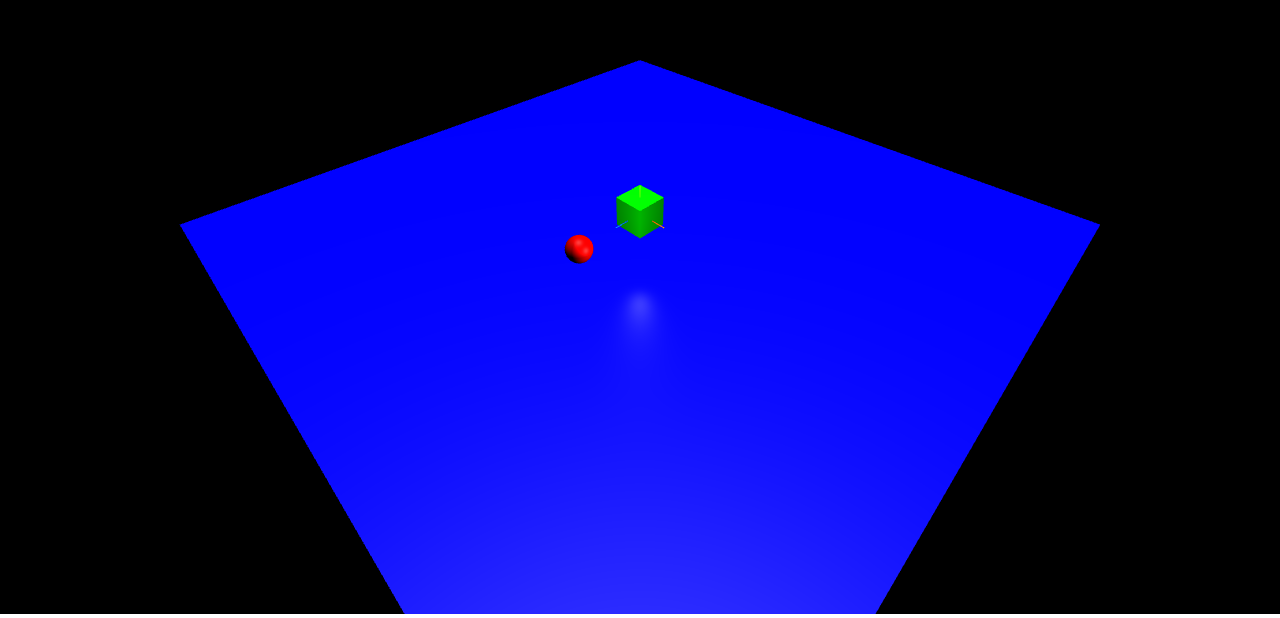
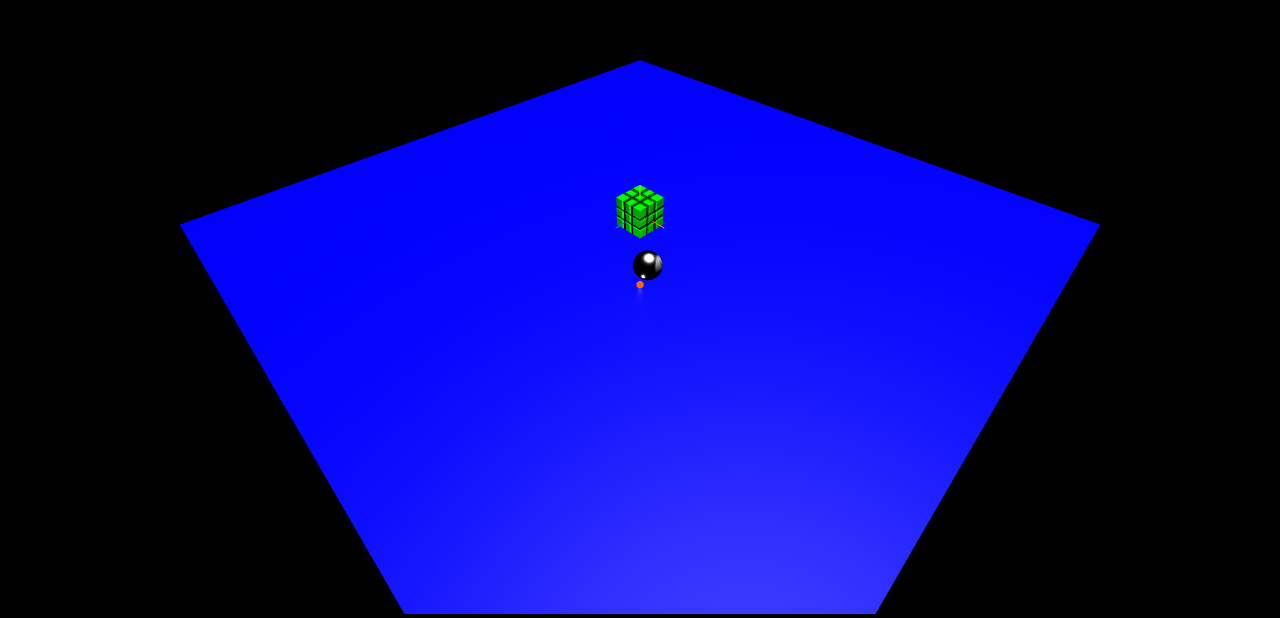
Before and after one commit to Am4teur/proj4CG, a plain HTML site: page index.html in a window 1280 px wide. Shown: the part 186-804 px from the top of the page. Drawn offline with Linux system fonts and the light colour scheme; animation ran at ten frames a second.

Commit message:
Missing Points
1.1
1.3
3.1
3.2
4.1
4.2
4.3

```diff
--- a/OrbitControls.js
+++ b/OrbitControls.js
@@ -383,7 +383,7 @@ THREE.OrbitControls = function ( object, domElement ) {
 
 	function dollyIn( dollyScale ) {
 
-		if ( scope.object.isPerspectiveCamera ) {
+		if ( scope.object.type = "PerspectiveCamera" ) {
 
 			scale /= dollyScale;
 
@@ -404,7 +404,7 @@ THREE.OrbitControls = function ( object, domElement ) {
 
 	function dollyOut( dollyScale ) {
 
-		if ( scope.object.isPerspectiveCamera ) {
+		if ( scope.object.type = "PerspectiveCamera" ) {
 
 			scale *= dollyScale;
 
--- a/cena.js
+++ b/cena.js
@@ -2,7 +2,7 @@
 /* global THREE, requestAnimationFrame, console //console.log()*/
 
 /* Global Variables */
-var camera, scene, renderer;
+var camera, controls, scene, renderer;
 
 var snookerBall, rubikCube, chessboard;
 var directionalLight, pointLight;
@@ -17,7 +17,7 @@ function createScene() {
     scene.add(new THREE.AxisHelper(5));
 
     // criacao da snookerBall, da rubikCube e do chessboard e coloca los na cena
-    snookerBall = new SnookerBall(0, 0, 12);
+    snookerBall = new SnookerBall(0, 0, 0);
     scene.add(snookerBall);
     rubikCube = new RubikCube(0, 0.5, 0);
     scene.add(rubikCube);
@@ -27,10 +27,18 @@ function createScene() {
 
     // criacao das luzes directionalLight e a pointLight e coloca las na cena
     directionalLight = new THREE.DirectionalLight(0xffffff, 1);
-    //directionalLight.position.set(0 , 10, -10);
+    directionalLight.position.set(0 , 10, -2);
+    directionalLight.target = rubikCube;
     scene.add(directionalLight);
     pointLight = new THREE.PointLight(0xffffff, 1); // PointLight( color : Integer, intensity : Float, distance : Number, decay : Float ); suposto ter decay
-    pointLight.position.set(10, 2, 10); //tem de ficar em cima do chessboard
+
+    //
+    var material = new THREE.MeshBasicMaterial({color: 0xff6600, wireframe: false});
+    var geometry = new THREE.SphereGeometry(0.5, 10, 10);
+    pointLight.add(new THREE.Mesh(geometry, material));
+    //
+
+    pointLight.position.set(10, -1.5, 10); // tem de ficar em cima do chessboard
     pointLight.target = rubikCube; // tem de iluminar bem a bola e o cubo
     scene.add(pointLight);
 }
@@ -70,6 +78,7 @@ function onKeyDown(e){
             break;
         case 83: // 'S'
         case 115: // 's'
+            controls.autoRotate = !controls.autoRotate;
             break;
         case 87: // 'W'
         case 119: // 'w'
@@ -107,16 +116,23 @@ function init() {
 
     createScene();
 
-    camera = new THREE.PerspectiveCamera(70,
-                                         window.innerWidth / window.innerHeight,
-                                         1,
-                                         1000);
-    camera.position.set(50, 50, 50);
-    camera.lookAt(scene.position);
-
     renderer = new THREE.WebGLRenderer({antialias: true});
+    renderer.setPixelRatio( window.devicePixelRatio );
     renderer.setSize(window.innerWidth, window.innerHeight);
     document.body.appendChild(renderer.domElement);
+
+    camera = new THREE.PerspectiveCamera(70,
+                                        window.innerWidth / window.innerHeight,
+                                        1,
+                                        1000);
+    camera.position.set(50, 50, 50);
+
+    // controls
+
+    controls = new THREE.OrbitControls(camera, renderer.domElement);
+    controls.autoRotate = false;
+
+    //
 
     document.addEventListener('keydown', onKeyDown, true);
     window.addEventListener('resize', onResize);
@@ -128,5 +144,11 @@ function animate() {
     'use strict';
 
     render();
+
+    controls.update();
+
+    snookerBall.updatePosition();
+    //rubikCube.updatePosition();
+
     requestAnimationFrame(animate);
 }
--- a/graphicEntity.js
+++ b/graphicEntity.js
@@ -7,7 +7,6 @@ class GraphicEntity extends THREE.Object3D{
         this.position.x = x;
         this.position.y = y;
         this.position.z = z;
-        //this.material
     }
 
     changeMaterialToPhong(){
--- a/index.html
+++ b/index.html
@@ -5,11 +5,14 @@
         <title>Projeto 4 - CG@IST/UL (2018/2019)</title>
         <style>
             body {
+                background: #000000;
                 margin: 0px;
-                background-color: #ffffff;
                 overflow: hidden;
             }
         </style>
+    </head>
+
+    <body>
         <script src="three.js"></script>
         <script src="OrbitControls.js"></script>
         <script src="cena.js"></script>
@@ -17,11 +20,8 @@
         <script src="snookerBall.js"></script>
         <script src="rubikCube.js"></script>
         <script src="chessboard.js"></script>
-    </head>
-    <body>
         <script>
             init();
-            controls = new THREE.OrbitControls(camera, renderer.domElement);
             animate();
         </script>
     </body>
--- a/rubikCube.js
+++ b/rubikCube.js
@@ -5,18 +5,36 @@ class RubikCube extends GraphicEntity{
     constructor(x, y, z){
         super(x, y, z);
 
+        this.bumpMap = new THREE.TextureLoader().load("bumpmapRubik.png");
         this.material = [];
         this.material[0] = new THREE.MeshPhongMaterial({color: 0x00ff00,
-                                                        wireframe: false}); // this.children[i].material.wireframe});
+                                                        wireframe: false,
+                                                        map: this.bumpMap,
+                                                        bumpMap: this.bumpMap
+                                                    });
         this.material[1] = new THREE.MeshBasicMaterial({color: 0x00ff00,
-                                                        wireframe: false}); // this.children[i].material.wireframe});
+                                                        wireframe: false
+                                                    });
         this.addCube(0, 0, 0);
+        //this.colorFaces();
     }
 
     addCube(x, y, z){
-        this.geometry = new THREE.BoxGeometry(5, 5, 5);
+        this.geometry = new THREE.BoxGeometry(5, 5, 5, 1, 1, 1, this.material);
         var mesh = new THREE.Mesh(this.geometry, this.material[0]);
         mesh.position.set(x, y, z);
         this.add(mesh);
     }
+
+    /*var materials = [
+        leftSide,        // Left side
+        rightSide,       // Right side
+        topSide,         // Top side
+        bottomSide,      // Bottom side
+        frontSide,       // Front side
+        backSide         // Back side
+    ];
+    var geometry = new THREE.CubeGeometry(100, 75, 8, 1, 1, 1, materials);
+    var someMesh = new THREE.Mesh(geometry, new THREE.MeshFaceMaterial());*/
+
 }
--- a/snookerBall.js
+++ b/snookerBall.js
@@ -5,18 +5,46 @@ class SnookerBall extends GraphicEntity{
     constructor(x, y, z){
         super(x, y, z);
 
+        this.map = new THREE.TextureLoader().load("snookerBallTexture.png");
         this.material = [];
-        this.material[0] = new THREE.MeshPhongMaterial({color: 0xff0000,
-                                                        wireframe: false}); // this.children[i].material.wireframe});
-        this.material[1] = new THREE.MeshBasicMaterial({color: 0xff0000,
-                                                        wireframe: false}); // this.children[i].material.wireframe});
-        this.addBall(0, 0, 0);
+        this.material[0] = new THREE.MeshPhongMaterial({color: 0xffffff,
+                                                        wireframe: false,
+                                                        specular: 0xffffff,
+                                                        shininess: 25,
+                                                        map: this.map
+                                                    });
+        this.material[1] = new THREE.MeshBasicMaterial({color: 0xffffff,
+                                                        wireframe: false,
+                                                        map: this.mapHeight
+                                                    });
+        this.addBall(0, 0, 12);
+
+        // updatePostion variables
+        this.vx = 0.001;
+        this.vz = 1;
+        this.t = Date.now();
+        this.delta = 0;
     }
 
     addBall(x, y, z){
-        this.geometry = new THREE.SphereGeometry(2, 25, 25);
+        this.geometry = new THREE.SphereGeometry(2, 20, 20);
         var mesh = new THREE.Mesh(this.geometry, this.material[0]);
         mesh.position.set(x, y, z);
         this.add(mesh);
     }
+
+    updatePosition(){
+        // obtencao do tempo/delta
+        var now = Date.now();
+        //this.delta = now - this.t;
+
+        // velocidade maxima
+        if(this.vx * this.delta <= 0.1){
+            this.delta = now - this.t;
+        }
+
+        this.rotation.y += Math.PI/180; // (this.vx * this.delta);
+        //this.position.x += this.vx * Math.cos() * this.delta; // cos
+        //this.position.z += this.vz * this.delta; // sen
+    }
 }
```
Also changed, not shown: bumpmapRubik.png (added), snookerBallTexture.png (added), three.js.
